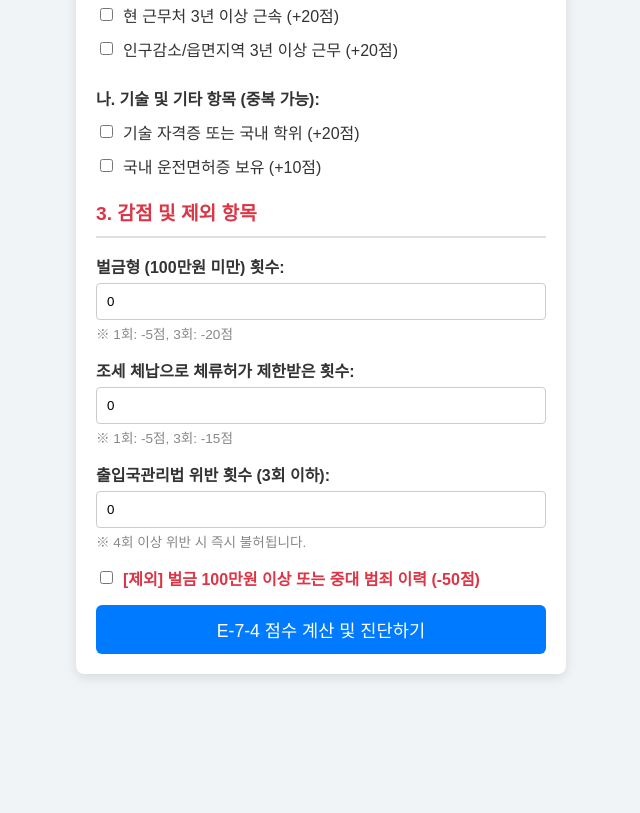
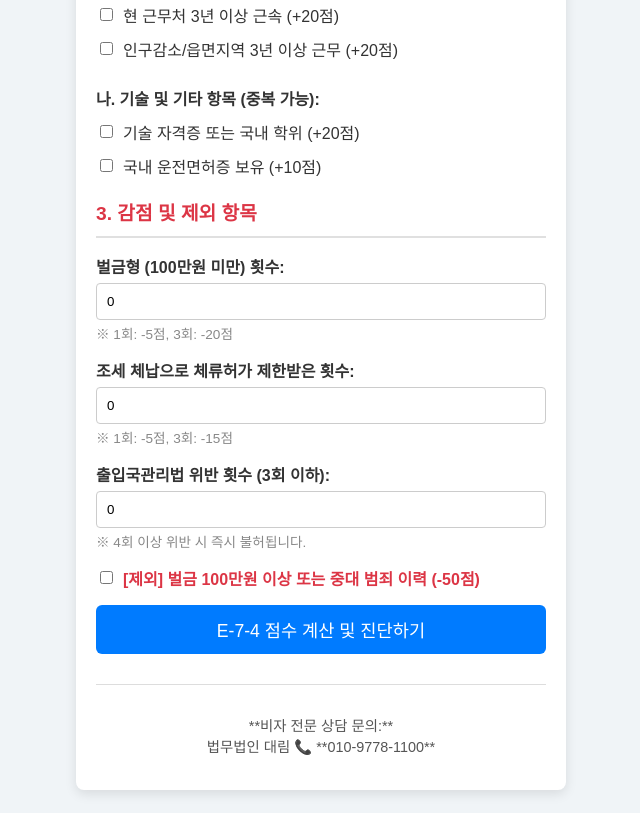
Before and after one commit to hourin-dev/e7-visa-test, a plain HTML site: page index.html in a window 1280 px wide. Shown: the part 782-1595 px from the top of the page, without its empty margins (319-959 px from the left). Before the commit the page ends 1479 px from the top, so only its background shows below. Drawn offline with Linux system fonts and the light colour scheme.

Commit message:
Add files via upload

```diff
--- a/index.html
+++ b/index.html
@@ -119,10 +119,18 @@
 
             <button id="newInputButton" onclick="resetForm()">새 입력 시작</button>
         </div>
-    </div>
+
+        <footer style="text-align: center; margin-top: 30px; padding-top: 15px; border-top: 1px solid #ddd;">
+            <p style="font-size: 0.9em; color: #555;">
+                **비자 전문 상담 문의:**
+                <br>
+                법무법인 대림 📞 **010-9778-1100**
+            </p>
+        </footer>
+        </div>
 
     <script>
-        // E-7-4 점수 계산 로직 (최종 수정 완료)
+        // E-7-4 점수 계산 로직
         function calculateScore() {
             // ==========================================================
             // 1. 입력 값 파싱 (HTML ID 기반)
```
